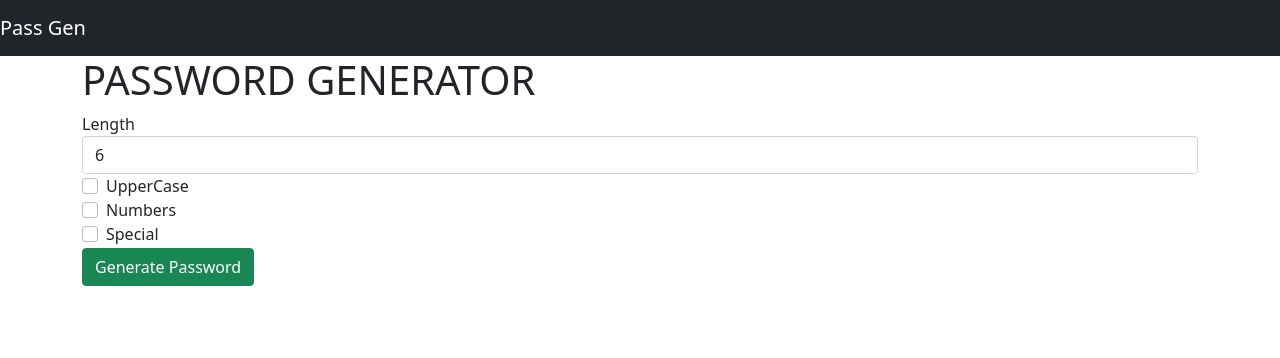
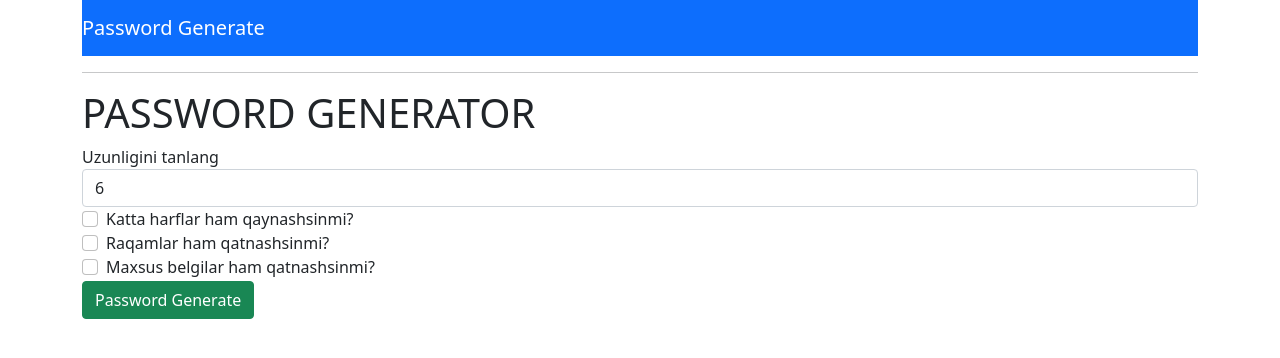
Before and after one commit to bobur-amirov/password_generator, a Django app: page / in a window 1280 px wide. Shown: the top 358 px of the page. Run offline with Django 4.2, Linux system fonts and the light colour scheme.

Commit message:
update project

```diff
--- a/myapp/templates/base.html
+++ b/myapp/templates/base.html
@@ -1,17 +1,19 @@
 <!DOCTYPE html>
 <html lang="en">
+
 <head>
     <meta charset="UTF-8">
-    <link href="https://cdn.jsdelivr.net/npm/bootstrap@5.0.2/dist/css/bootstrap.min.css" rel="stylesheet" integrity="sha384-EVSTQN3/azprG1Anm3QDgpJLIm9Nao0Yz1ztcQTwFspd3yD65VohhpuuCOmLASjC" crossorigin="anonymous">
+    <link href="https://cdn.jsdelivr.net/npm/bootstrap@5.0.2/dist/css/bootstrap.min.css" rel="stylesheet"
+        integrity="sha384-EVSTQN3/azprG1Anm3QDgpJLIm9Nao0Yz1ztcQTwFspd3yD65VohhpuuCOmLASjC" crossorigin="anonymous">
     <title>Password Generator</title>
 </head>
+
 <body>
-<!-- As a link -->
-<nav class="navbar navbar-dark bg-dark">
-  <a class="navbar-brand" href="{% url 'home' %}">Pass Gen</a>
+    <div class="container">
+        <nav class="navbar navbar-dark bg-primary">
+            <a class="navbar-brand" href="{% url 'home' %}">Password Generate</a>
         </nav>
-
-<div class="container">
+        <hr>
         <div class="jumbotron">
             {% block content %}
 
@@ -19,4 +21,5 @@
         </div>
     </div>
 </body>
+
 </html>
--- a/myapp/templates/home.html
+++ b/myapp/templates/home.html
@@ -5,8 +5,8 @@
 
 <form action="{% url 'password' %}">
     <div class="form-group">
-    <label>Length</label>
-    <select name="length" class="form-control">
+    <label>Uzunligini tanlang</label>
+    <select name="len" class="form-control">
       <option>6</option>
       <option>7</option>
       <option>8</option>
@@ -19,20 +19,20 @@
     <div class="form-check">
       <input class="form-check-input" type="checkbox" name="uppercase">
       <label class="form-check-label">
-        UpperCase
+        Katta harflar ham qaynashsinmi?
       </label>
         <br>
       <input class="form-check-input" type="checkbox" name="numbers">
       <label class="form-check-label">
-        Numbers
+        Raqamlar ham qatnashsinmi?
       </label>
         <br>
       <input class="form-check-input" type="checkbox" name="special">
       <label class="form-check-label">
-        Special
+        Maxsus belgilar ham qatnashsinmi?
       </label>
     </div>
-    <button class="btn btn-success" type="submit">Generate Password</button>
+    <button class="btn btn-success" type="submit">Password Generate </button>
 </form>
 
 {% endblock %}
--- a/myapp/templates/password.html
+++ b/myapp/templates/password.html
@@ -1,7 +1,7 @@
 {% extends 'base.html' %}
 {% block content %}
 
-<h5 class="alert alert-success">Sizning Passwordingiz: <strong>{{password}}</strong></h5>
+<h3 class="alert alert-success">Sizning Passwordingiz: <strong>{{password}}</strong></h3>
 
 
 {% endblock %}
--- a/myapp/views.py
+++ b/myapp/views.py
@@ -16,10 +16,14 @@ def password(request):
     if request.GET.get('special'):
         characters.extend(list('!@#$%^&*()?><:;'))
 
-    length = int(request.GET.get("length"))
+    len = int(request.GET.get("len"))
 
-    thepassword = ''
-    for x in range(length):
-        thepassword += random.choice(characters)
+    password = ''
+    for x in range(len):
+        password += random.choice(characters)
 
-    return render(request, 'password.html', {"password":thepassword})
+    context = {
+        "password":password,
+        }
+
+    return render(request, 'password.html', context)
```
Lines whose indentation alone changed are shown as unchanged.
